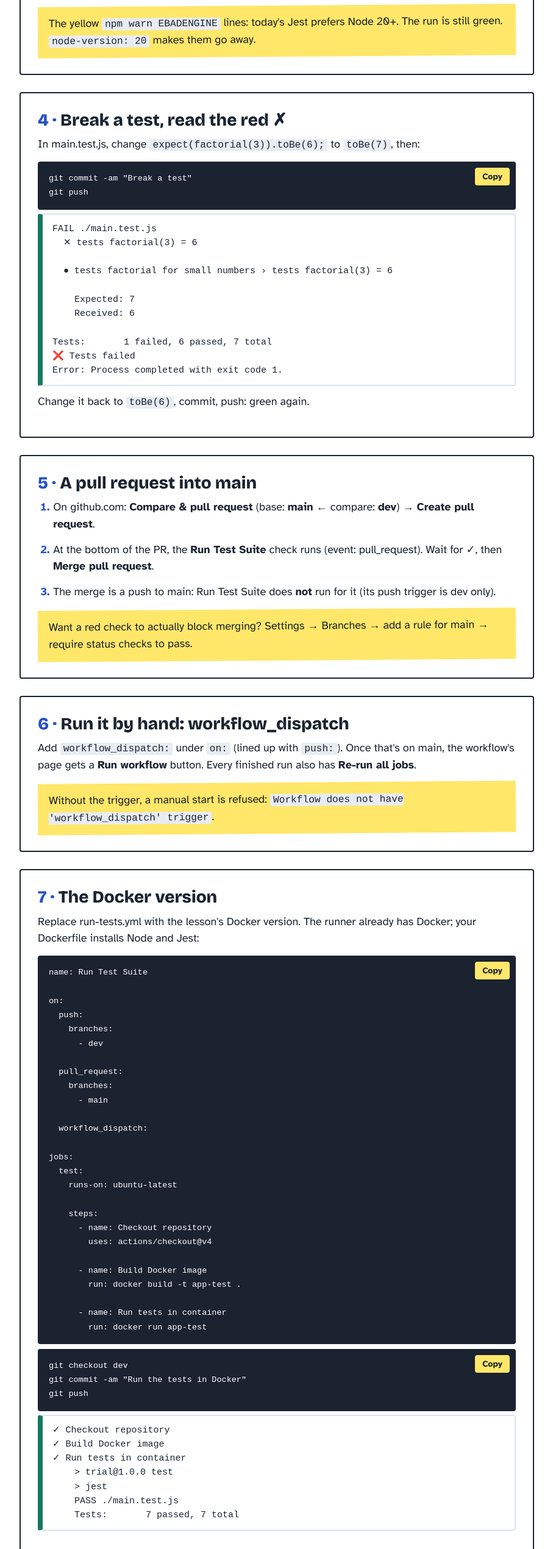
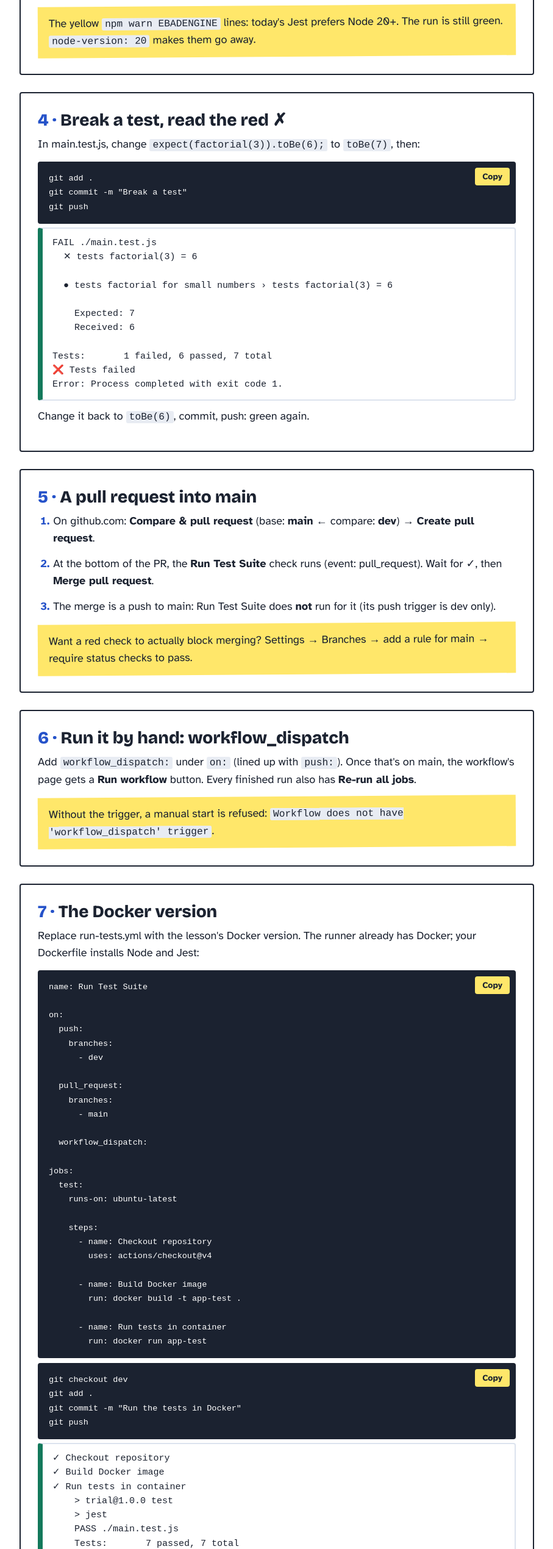
Before and after one commit to kabeier/intro-github-actions, a plain HTML site: page lecture-2-managing-workflows/code-lab/index.html in a window 1280 px wide. Shown: the part 5199-7739 px from the top of the page at 61% size, without its empty margins (186-1093 px from the left). Drawn offline with nearby package versions, Linux system fonts and the light colour scheme.

Commit message:
Use git add + git commit -m instead of commit -am
Co-Authored-By: Claude Opus 5.5 (1M context) <noreply@anthropic.com>

```diff
--- a/lecture-2-managing-workflows/code-lab/index.html
+++ b/lecture-2-managing-workflows/code-lab/index.html
@@ -247,7 +247,8 @@ git push -u origin dev</code></pre><button type="button" class="copy">Copy</butt
   <section id="s4">
     <h2><span class="n">4 ·</span> Break a test, read the red ✗</h2>
     <p>In main.test.js, change <code>expect(factorial(3)).toBe(6);</code> to <code>toBe(7)</code>, then:</p>
-    <div class="cmdwrap"><pre class="cmd"><code>git commit -am &quot;Break a test&quot;
+    <div class="cmdwrap"><pre class="cmd"><code>git add .
+git commit -m &quot;Break a test&quot;
 git push</code></pre><button type="button" class="copy">Copy</button></div>
     <pre class="see">FAIL ./main.test.js
   ✕ tests factorial(3) = 6
@@ -309,7 +310,8 @@ jobs:
       - name: Run tests in container
         run: docker run app-test</code></pre><button type="button" class="copy">Copy</button></div>
     <div class="cmdwrap"><pre class="cmd"><code>git checkout dev
-git commit -am &quot;Run the tests in Docker&quot;
+git add .
+git commit -m &quot;Run the tests in Docker&quot;
 git push</code></pre><button type="button" class="copy">Copy</button></div>
     <pre class="see">✓ Checkout repository
 ✓ Build Docker image
```
Also changed, not shown: lecture-1-intro-to-workflows/code-lab/index.html (+2 -1 lines), lecture-1-intro-to-workflows/slides.html (+2 -1 lines), lecture-2-managing-workflows/slides.html (+2 -1 lines).
